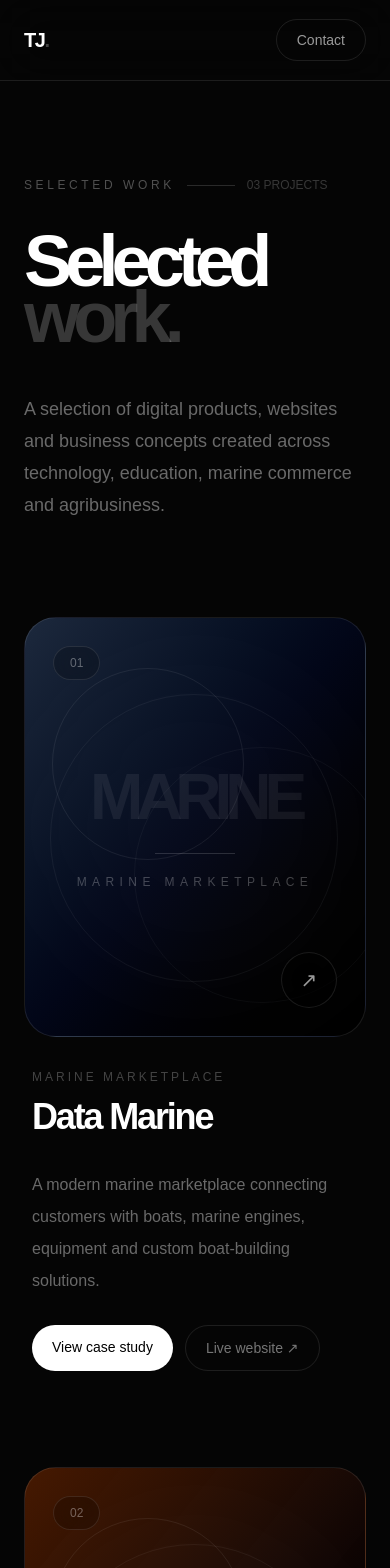
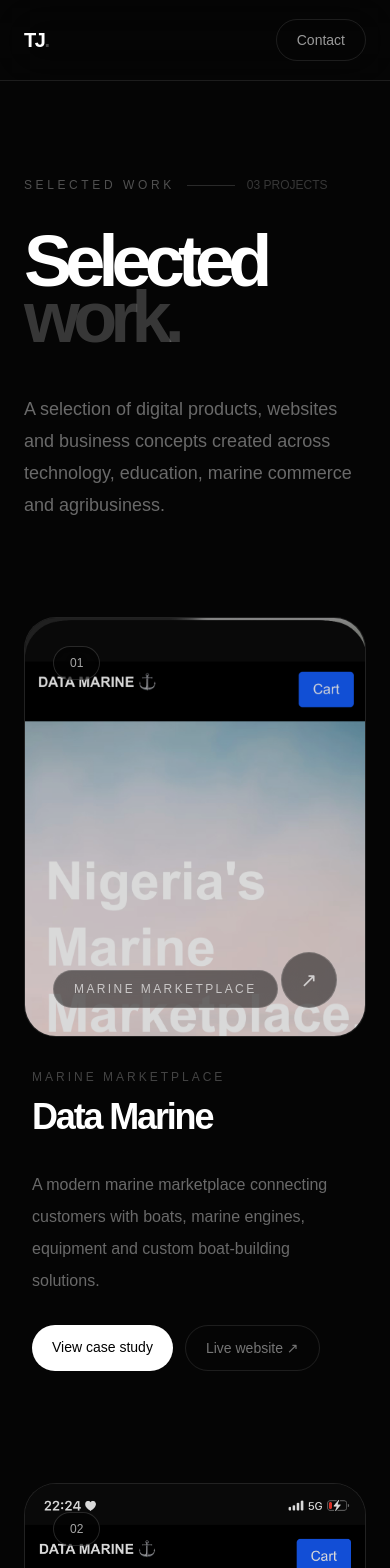
Before and after one commit to Tjoshuaa/joshua-portfolio, a Next.js app: page /work/projects in a window 390 px wide. Shown: the top 1568 px of the page. Built offline with nearby package versions, Linux system fonts and the light colour scheme.

Commit message:
Refactor project page with images and improved text
Updated project details including images and descriptions. Adjusted layout and styling for better presentation.

```diff
--- a/app/work/projects/page.tsx
+++ b/app/work/projects/page.tsx
@@ -1,3 +1,4 @@
+import Image from 'next/image'
 import Link from 'next/link'
 
 const projects = [
@@ -9,29 +10,27 @@ const projects = [
       'A modern marine marketplace connecting customers with boats, marine engines, equipment and custom boat-building solutions.',
     href: '/projects/data-marine',
     external: 'https://www.datamarine.ng/',
-    accent: 'from-slate-800 via-slate-950 to-black',
-    label: 'MARINE',
+    image: '/projects/IMG_1985.jpeg',
   },
   {
     number: '02',
     category: 'Education Platform',
     title: 'Pleasantville Academy',
     description:
-      'A polished digital presence designed to communicate an academy’s programmes, facilities, admissions and educational experience.',
+      'A polished digital experience designed to communicate an academy’s programmes, facilities, admissions and educational experience.',
     href: '/projects/pleasantville-academy',
     external: 'https://pleasantville-academy.vercel.app/',
-    accent: 'from-amber-950 via-orange-950/30 to-black',
-    label: 'ACADEMY',
+    image: '/projects/IMG_1987.png',
   },
   {
     number: '03',
     category: 'Agribusiness',
     title: "T'S Farm",
     description:
-      'An integrated agribusiness concept connecting farming, feed production, processing, packaging, distribution and customers.',
+      'An integrated agribusiness concept connecting production, processing, packaging, distribution and customers.',
     href: '/projects/ts-farm',
-    accent: 'from-green-950 via-[#07110a] to-black',
-    label: 'FARM',
+    external: null,
+    image: null,
   },
 ]
 
@@ -72,7 +71,7 @@ export default function WorkProjectsPage() {
       </nav>
 
       {/* HERO */}
-      <section className="mx-auto max-w-7xl px-6 pb-24 pt-24 lg:px-10 lg:pb-36 lg:pt-36">
+      <section className="mx-auto max-w-7xl px-6 pb-24 pt-24 lg:px-10 lg:pb-32 lg:pt-36">
 
         <div className="max-w-5xl">
 
@@ -111,58 +110,81 @@ export default function WorkProjectsPage() {
       {/* PROJECTS */}
       <section className="mx-auto max-w-7xl px-6 lg:px-10">
 
-        <div className="space-y-24">
+        <div className="space-y-28">
 
           {projects.map((project) => (
 
             <article key={project.number}>
 
-              {/* IMAGE / VISUAL */}
               <Link
                 href={project.href}
                 className="group block"
               >
 
-                <div
-                  className={`relative min-h-[420px] overflow-hidden rounded-[2rem] border border-white/10 bg-gradient-to-br ${project.accent} md:min-h-[620px]`}
-                >
+                <div className="relative min-h-[420px] overflow-hidden rounded-[2rem] border border-white/10 bg-[#090909] md:min-h-[620px]">
 
-                  {/* Decorative circles */}
-                  <div className="absolute left-[8%] top-[12%] h-48 w-48 rounded-full border border-white/[0.07] transition duration-700 group-hover:scale-125" />
+                  {/* REAL SCREENSHOT */}
+                  {project.image ? (
 
-                  <div className="absolute right-[8%] top-[18%] h-72 w-72 rounded-full border border-white/[0.05] transition duration-700 group-hover:scale-110" />
+                    <Image
+                      src={project.image}
+                      alt={`${project.title} website screenshot`}
+                      fill
+                      priority={project.number === '01'}
+                      sizes="(max-width: 768px) 100vw, 1200px"
+                      className="object-cover object-top transition duration-700 group-hover:scale-[1.025]"
+                    />
 
-                  <div className="absolute bottom-[8%] left-[32%] h-64 w-64 rounded-full border border-white/[0.04]" />
+                  ) : (
 
-                  {/* Glow */}
-                  <div className="absolute left-1/2 top-1/2 h-80 w-80 -translate-x-1/2 -translate-y-1/2 rounded-full bg-white/[0.025] blur-3xl transition duration-700 group-hover:scale-150" />
+                    /* T'S FARM — NO SCREENSHOT YET */
+                    <>
+                      <div className="absolute inset-0 bg-gradient-to-br from-green-950 via-[#07110a] to-black" />
 
-                  {/* Typography */}
+                      <div className="absolute left-[8%] top-[12%] h-56 w-56 rounded-full border border-emerald-400/[0.08] transition duration-700 group-hover:scale-125" />
+
+                      <div className="absolute right-[8%] top-[15%] h-80 w-80 rounded-full border border-white/[0.05] transition duration-700 group-hover:scale-110" />
+
+                      <div className="absolute bottom-[8%] left-[35%] h-64 w-64 rounded-full border border-white/[0.04]" />
+
                       <div className="absolute inset-0 flex items-center justify-center">
 
                         <div className="text-center transition duration-700 group-hover:scale-105">
 
-                      <p className="text-[clamp(4rem,13vw,12rem)] font-bold leading-none tracking-[-0.11em] text-white/[0.065]">
-                        {project.label}
+                          <p className="text-[clamp(5rem,14vw,13rem)] font-bold leading-none tracking-[-0.11em] text-white/[0.06]">
+                            FARM
                           </p>
 
-                      <div className="mx-auto mt-6 h-px w-20 bg-white/15" />
+                          <div className="mx-auto mt-6 h-px w-24 bg-emerald-400/20" />
 
-                      <p className="mt-5 text-xs uppercase tracking-[0.45em] text-white/25">
-                        {project.category}
+                          <p className="mt-5 text-xs uppercase tracking-[0.5em] text-white/30">
+                            Integrated Agribusiness
                           </p>
 
                         </div>
 
                       </div>
+                    </>
 
-                  {/* Number */}
-                  <div className="absolute left-7 top-7 rounded-full border border-white/10 bg-black/20 px-4 py-2 text-xs text-white/35 backdrop-blur-xl">
+                  )}
+
+                  {/* SCREENSHOT OVERLAY */}
+                  {project.image && (
+                    <div className="absolute inset-0 bg-black/15 transition duration-500 group-hover:bg-black/5" />
+                  )}
+
+                  {/* NUMBER */}
+                  <div className="absolute left-7 top-7 rounded-full border border-white/15 bg-black/50 px-4 py-2 text-xs text-white/65 backdrop-blur-xl">
                     {project.number}
                   </div>
 
-                  {/* View */}
-                  <div className="absolute bottom-7 right-7 flex h-14 w-14 items-center justify-center rounded-full border border-white/10 bg-black/30 text-xl text-white/60 backdrop-blur-xl transition duration-300 group-hover:translate-x-1 group-hover:bg-white group-hover:text-black">
+                  {/* CATEGORY */}
+                  <div className="absolute bottom-7 left-7 rounded-full border border-white/15 bg-black/50 px-5 py-2.5 text-xs uppercase tracking-[0.2em] text-white/65 backdrop-blur-xl">
+                    {project.category}
+                  </div>
+
+                  {/* ARROW */}
+                  <div className="absolute bottom-7 right-7 flex h-14 w-14 items-center justify-center rounded-full border border-white/15 bg-black/50 text-xl text-white/70 backdrop-blur-xl transition duration-300 group-hover:translate-x-1 group-hover:bg-white group-hover:text-black">
                     ↗
                   </div>
 
@@ -170,7 +192,7 @@ export default function WorkProjectsPage() {
 
               </Link>
 
-              {/* PROJECT INFO */}
+              {/* INFO */}
               <div className="grid gap-8 px-2 pt-8 md:grid-cols-[0.8fr_1.2fr]">
 
                 <div>
@@ -200,6 +222,7 @@ export default function WorkProjectsPage() {
                       View case study
                     </Link>
 
+                    {project.external && (
                       <a
                         href={project.external}
                         target="_blank"
@@ -208,6 +231,7 @@ export default function WorkProjectsPage() {
                       >
                         Live website ↗
                       </a>
+                    )}
 
                   </div>
 
@@ -223,7 +247,7 @@ export default function WorkProjectsPage() {
 
       </section>
 
-      {/* CTA */}
+      {/* CONTACT CTA */}
       <section
         id="contact"
         className="mx-auto max-w-7xl px-6 py-36 lg:px-10"
@@ -246,23 +270,12 @@ export default function WorkProjectsPage() {
               </span>
             </h2>
 
-            <div className="mt-10 flex flex-wrap justify-center gap-4">
-
             <a
               href="mailto:hello@thompsonjoshua.com"
-                className="rounded-full bg-white px-7 py-4 text-sm font-semibold text-black transition hover:scale-[1.03]"
+              className="mt-10 inline-flex rounded-full bg-white px-7 py-4 text-sm font-semibold text-black transition hover:scale-[1.03]"
             >
               Start a conversation
             </a>
-
-              <Link
-                href="/"
-                className="rounded-full border border-white/10 px-7 py-4 text-sm text-white/50 transition hover:bg-white/[0.05] hover:text-white"
-              >
-                Back home
-              </Link>
-
-            </div>
 
           </div>
 
@@ -283,7 +296,7 @@ export default function WorkProjectsPage() {
             href="/"
             className="text-sm text-white/30 transition hover:text-white"
           >
-            TJ. ↑
+            Portfolio ↑
           </Link>
 
         </div>
```
Lines whose indentation alone changed are shown as unchanged.
